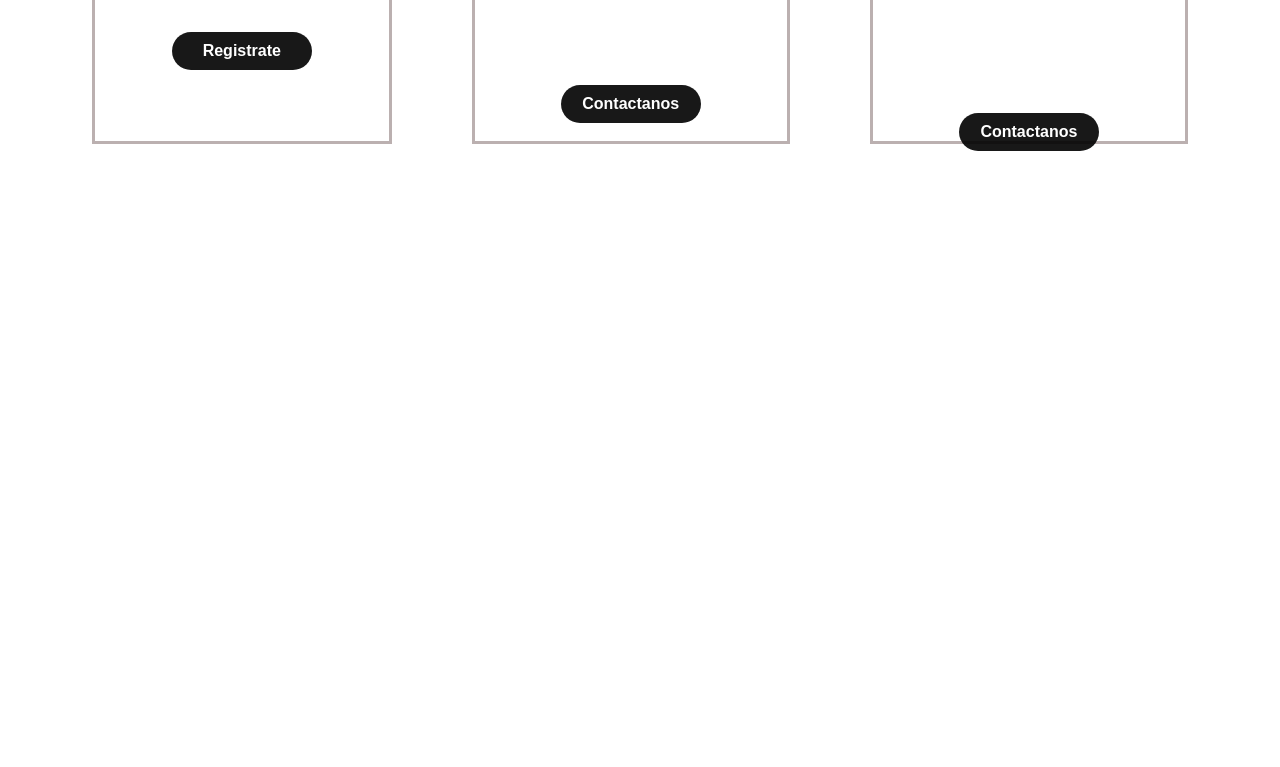
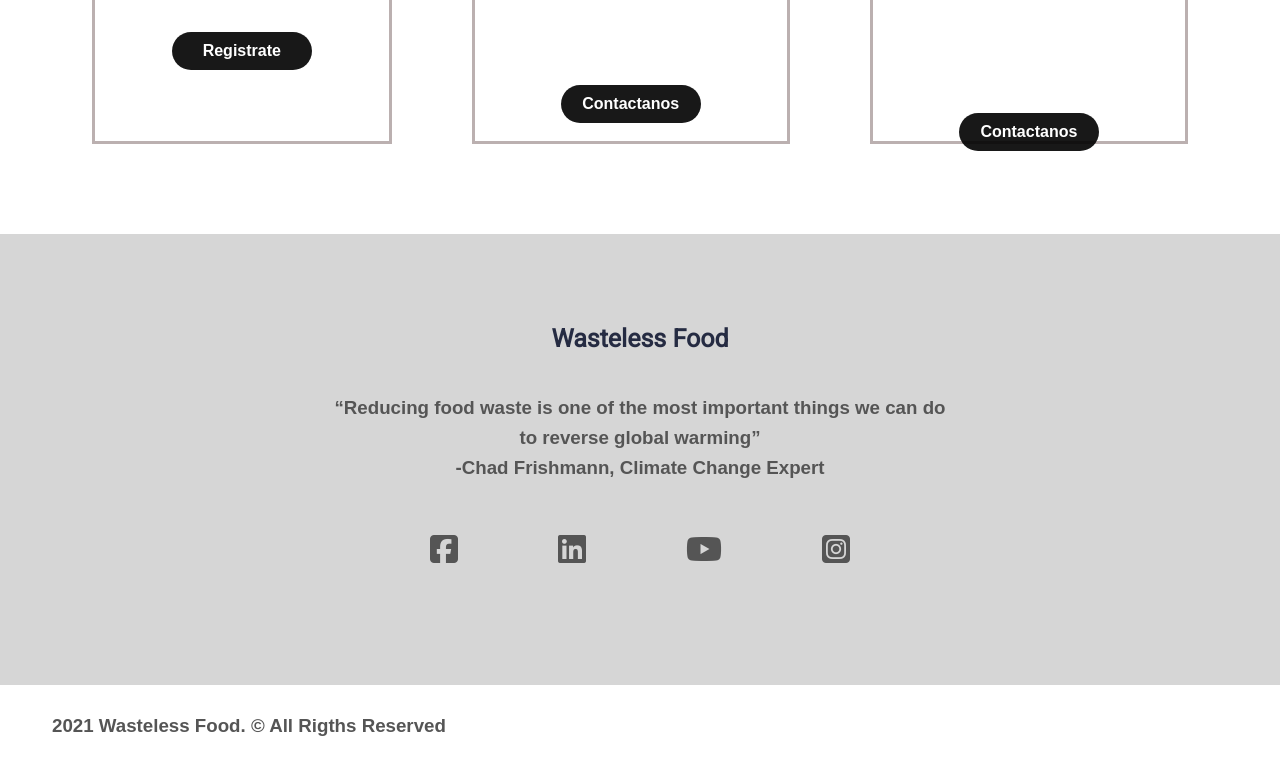
Before and after one commit to jamesrhurtado/Wasteless-Food, a plain HTML site: page index.html in a window 1280 px wide. Shown: the part 3556-4323 px from the top of the page. Before the commit the page ends 3970 px from the top, so only its background shows below. Drawn offline with Linux system fonts and the light colour scheme.

Commit message:
added footer section

```diff
--- a/index.html
+++ b/index.html
@@ -7,6 +7,10 @@
     <title>Wasteless Food</title>
     <link rel="stylesheet" href="styles.css" />
     <link rel="shortcut icon" href="images/favicon.ico" type="image/x-icon" />
+    <script
+      src="https://kit.fontawesome.com/6a39cb02d4.js"
+      crossorigin="anonymous"
+    ></script>
   </head>
   <!--BODY-->
   <body>
@@ -175,8 +179,30 @@
 
     <!--Footer-->
 
-    <section class="footer" id="footer"></section>
+    <section class="footer" id="footer">
+      <div class="footer-brand">
+        <h2>Wasteless Food</h2>
+      </div>
+      <div class="footer-text">
+        <h3>
+          “Reducing food waste is one of the most important things we can do to
+          reverse global warming”
+        </h3>
+        <h3>-Chad Frishmann, Climate Change Expert</h3>
+      </div>
+      <div class="footer-social">
+        <i class="fab fa-facebook-square fa-2x"></i>
+        <i class="fab fa-linkedin fa-2x"></i>
+        <i class="fab fa-youtube fa-2x"></i>
+        <i class="fab fa-instagram-square fa-2x"></i>
+      </div>
+    </section>
 
     <!--/. Footer-->
+
+    <!--END-->
+    <section class="container-end">
+      <h3>2021 Wasteless Food. &copy; All Rigths Reserved</h3>
+    </section>
   </body>
 </html>
--- a/styles.css
+++ b/styles.css
@@ -352,5 +352,48 @@ header nav li:last-child {
 /* /. Planes*/
 
 /* Footer*/
+.footer {
+  background-color: #d6d6d6;
+}
+
+.footer h2 {
+  font: bold 25px "Roboto", sans-serif;
+  margin-bottom: 20px;
+  color: #252b42;
+}
+
+.footer .footer-text {
+  font: thin 16px "Roboto", sans-serif;
+  width: 50%;
+  line-height: 30px;
+  margin: 20px 20px;
+  text-align: center;
+}
+.footer .footer-social {
+  display: flex;
+  flex-direction: row;
+  justify-content: space-around;
+}
+
+.footer i {
+  margin: 30px 50px;
+}
 
 /* /. Footer*/
+
+/*End section*/
+
+.container-end {
+  display: flex;
+  flex-direction: row;
+  justify-content: flex-start;
+  align-items: center;
+  padding: 30px 2px;
+}
+
+.container-end h3 {
+  font: thin 16px "Roboto", sans-serif;
+  margin-left: 50px;
+}
+
+/* /. End section*/
```
